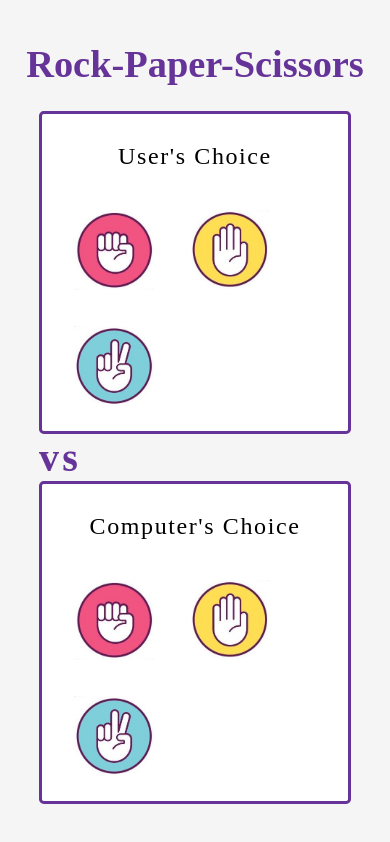
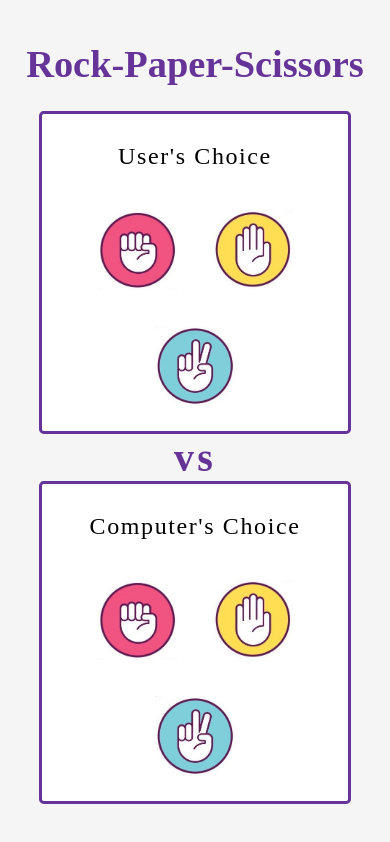
Before and after one commit to NarminGale/Rock-Paper-Scissors, a plain HTML site: page index.html in a window 390 px wide. Drawn offline with Linux system fonts and the light colour scheme.

Commit message:
Completed responsiveness of page

```diff
--- a/assets/css/style.css
+++ b/assets/css/style.css
@@ -12,6 +12,7 @@ body {
   height: 65vh;
 }
 .game-name {
+  text-align: center;
   color: rebeccapurple;
   font-size: 1.2rem;
   padding-top: 1rem;
@@ -70,3 +71,19 @@ img {
   color: rebeccapurple;
   font-weight: bold;
 }
+
+@media screen and (max-width: 1008px) {
+  .game-body {
+    flex-direction: column;
+  }
+  .user-stuffs,
+  .comp-stuffs {
+    text-align: center;
+  }
+  .vs {
+    align-self: center;
+  }
+}
+
+@media screen and (min-width: 769px) {
+}
```
